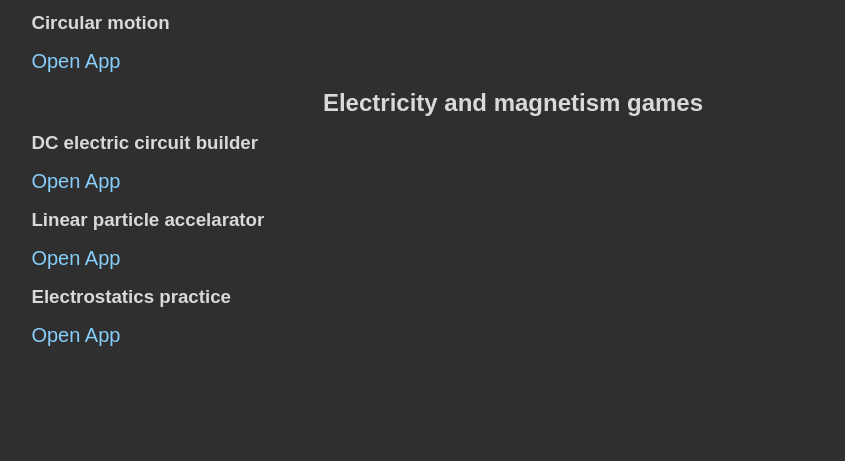
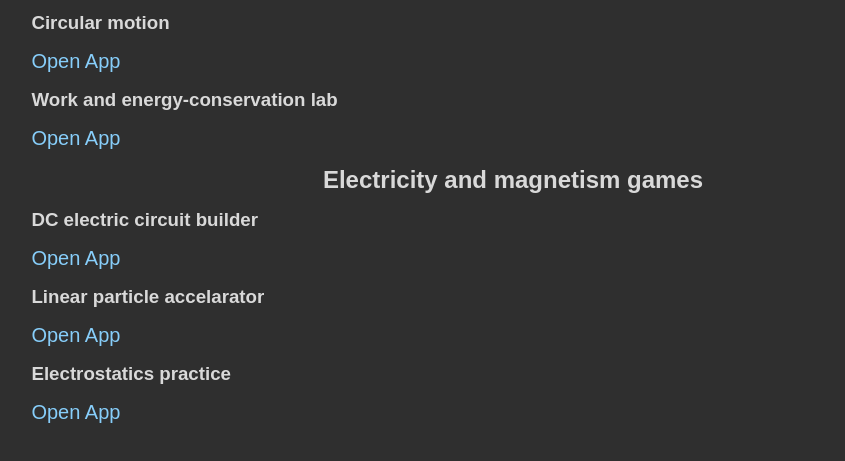
Before and after one commit to matiaharon00-alt/matiaharon00-alt.github.io, a plain HTML site: page index.html in a window 1280 px wide. Shown: the part 295-756 px from the top of the page, without its empty margins (127-972 px from the left). Drawn offline with Linux system fonts and the light colour scheme.

Commit message:
Update index.html

```diff
--- a/index.html
+++ b/index.html
@@ -46,7 +46,15 @@
                 <a href="https://matiaharon00-alt.github.io/Circular-motion/"> Open App
                 </a>
             </p>
+
+            <h3>Work and energy-conservation lab</h3>
+            <p>
+                <a href="https://matiaharon00-alt.github.io/Work-and-energy-conservation-lab/"> Open App
+                </a>
+            </p>
+
         </div>
+
     <h2>Electricity and magnetism games</h2>
         <div class="left-section">
             <h3>DC electric circuit builder</h3>
```
